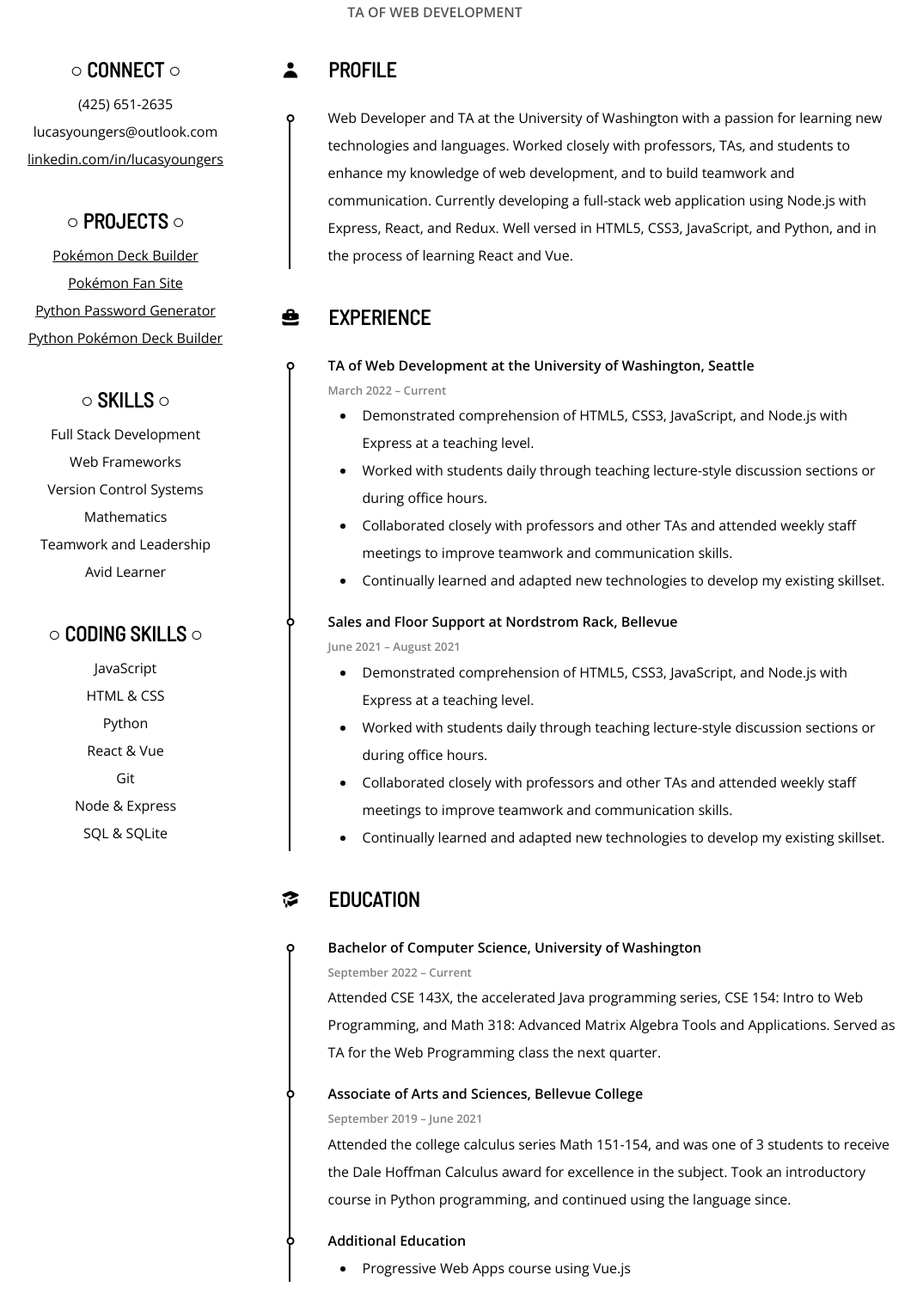
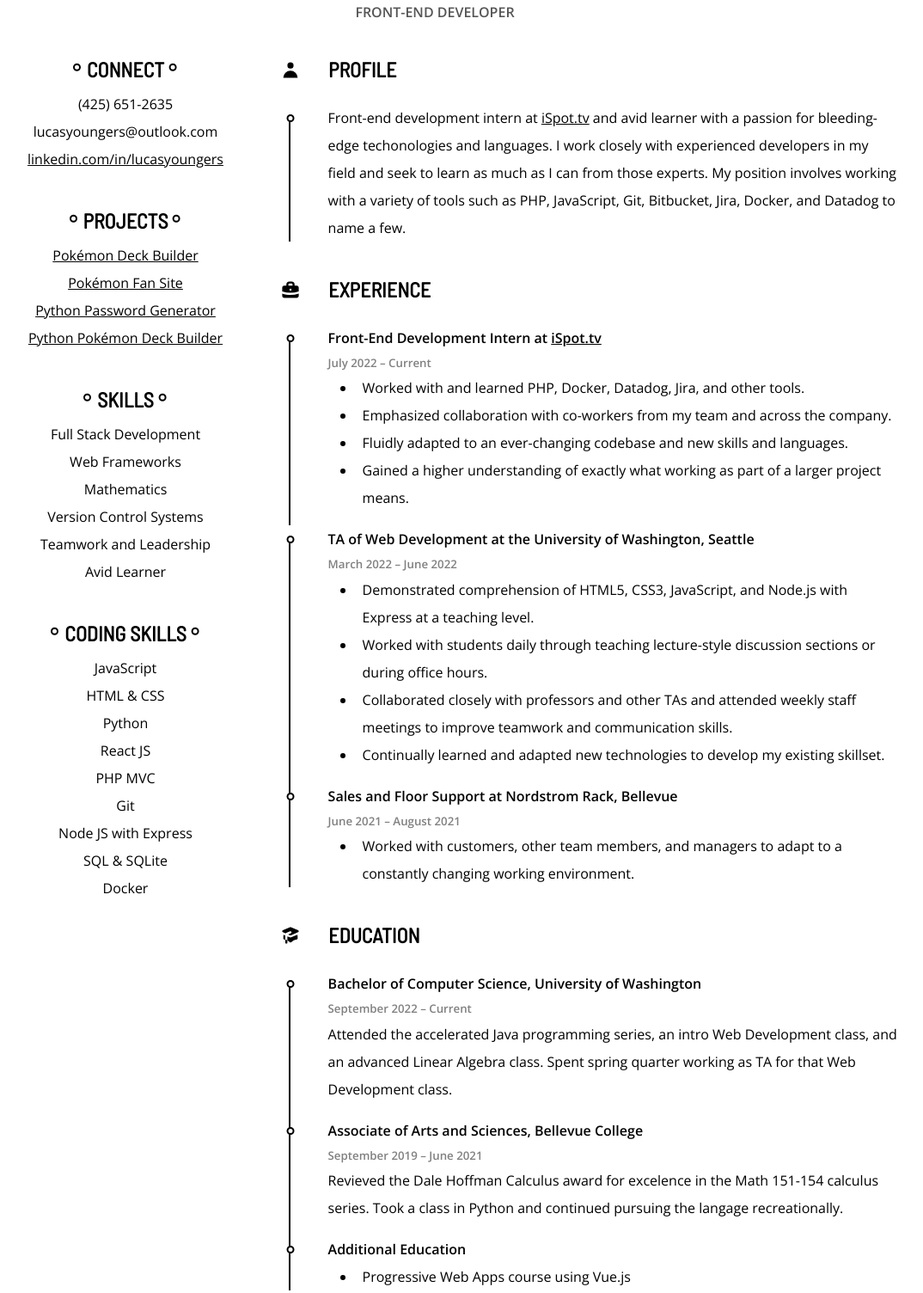
Before and after one commit to lucasyoungers/lucasyoungers.github.io, a plain HTML site: page index.html in a window 1280 px wide. Shown: the part 241-1745 px from the top of the page at 86% size, without its empty margins (134-1208 px from the left). Drawn offline with nearby package versions, Linux system fonts and the light colour scheme.

Commit message:
Updated resume to reflect work at iSpot

```diff
--- a/index.css
+++ b/index.css
@@ -68,12 +68,23 @@ a {
   text-transform: uppercase;
 }
 
+.left__heading::before,
+.left__heading::after {
+  content: "";
+  position: absolute;
+  background-color: white;
+  width: 5px;
+  height: 5px;
+  border: 2px solid black;
+  border-radius: 50%;
+}
+
 .left__heading::before {
-  content: "\25cb   ";
+  transform: translate(-1rem, 1.05rem);
 }
 
 .left__heading::after {
-  content: "   \25cb";
+  transform: translate(0.35rem, 1.05rem);
 }
 
 .right {
--- a/index.html
+++ b/index.html
@@ -12,7 +12,7 @@
   <header class="header">
     <img class="header__image" src="assets/profile.png" alt="a picture of myself">
     <h1 class="header__name">Lucas Youngers</h1>
-    <h2 class="header__position">TA of Web Development</h2>
+    <h2 class="header__position">Front-End Developer</h2>
   </header>
   <main class="content">
     <section class="right">
@@ -25,13 +25,12 @@
         </header>
         <main class="right__content">
           <p class="right__point--first">
-            Web Developer and TA at the University of Washington with a passion
-            for learning new technologies and languages. Worked closely with
-            professors, TAs, and students to enhance my knowledge of web
-            development, and to build teamwork and communication. Currently
-            developing a full-stack web application using Node.js with Express,
-            React, and Redux. Well versed in HTML5, CSS3, JavaScript, and
-            Python, and in the process of learning React and Vue.
+            Front-end development intern at <a href="https://www.ispot.tv">iSpot.tv</a>
+            and avid learner with a passion for bleeding-edge techonologies and
+            languages. I work closely with experienced developers in my field
+            and seek to learn as much as I can from those experts. My position
+            involves working with a variety of tools such as PHP, JavaScript,
+            Git, Bitbucket, Jira, Docker, and Datadog to name a few.
           </p>
         </main>
       </section>
@@ -45,8 +44,18 @@
         </header>
         <main class="right__content">
           <section>
+            <h4 class="right__content__heading right__point--first">Front-End Development Intern at <a href="https://www.ispot.tv">iSpot.tv</a></h4>
+            <h5 class="right__content__subheading">July 2022 &ndash; Current</h5>
+            <ul class="right__list">
+              <li class="right__item">Worked with and learned PHP, Docker, Datadog, Jira, and other tools.</li>
+              <li class="right__item">Emphasized collaboration with co-workers from my team and across the company.</li>
+              <li class="right__item">Fluidly adapted to an ever-changing codebase and new skills and languages.</li>
+              <li class="right__item">Gained a higher understanding of exactly what working as part of a larger project means.</li>
+            </ul>
+          </section>
+          <section>
             <h4 class="right__content__heading right__point--first">TA of Web Development at the University of Washington, Seattle</h4>
-            <h5 class="right__content__subheading">March 2022 &ndash; Current</h5>
+            <h5 class="right__content__subheading">March 2022 &ndash; June 2022</h5>
             <ul class="right__list">
               <li class="right__item">Demonstrated comprehension of HTML5, CSS3, JavaScript, and Node.js with Express at a teaching level.</li>
               <li class="right__item">Worked with students daily through teaching lecture-style discussion sections or during office hours.</li>
@@ -58,10 +67,10 @@
             <h4 class="right__content__heading right__point">Sales and Floor Support at Nordstrom Rack, Bellevue</h4>
             <h5 class="right__content__subheading">June 2021 &ndash; August 2021</h5>
             <ul class="right__list">
-              <li class="right__item">Demonstrated comprehension of HTML5, CSS3, JavaScript, and Node.js with Express at a teaching level.</li>
-              <li class="right__item">Worked with students daily through teaching lecture-style discussion sections or during office hours.</li>
-              <li class="right__item">Collaborated closely with professors and other TAs and attended weekly staff meetings to improve teamwork and communication skills.</li>
-              <li class="right__item">Continually learned and adapted new technologies to develop my existing skillset.</li>
+              <li class="right__item">Worked with customers, other team members, and managers to adapt to a constantly changing working environment.</li>
+              <!-- <li class="right__item">Maintained and continually updated knowledge of the store in order to more accurately help customers and co-workers.</li>
+              <li class="right__item">Approached browsing customers to initiate conversations to determine buying preferences.</li>
+              <li class="right__item">Achieved sales goals and service targets by cultivating and securing new customer relationships.</li> -->
             </ul>
           </section>
         </main>
@@ -78,18 +87,17 @@
             <h4 class="right__content__heading right__point--first">Bachelor of Computer Science, University of Washington</h4>
             <h5 class="right__content__subheading">September 2022 &ndash; Current</h5>
             <p>
-              Attended CSE 143X, the accelerated Java programming series, CSE 154: Intro to Web
-              Programming, and Math 318: Advanced Matrix Algebra Tools and Applications. Served as
-              TA for the Web Programming class the next quarter.
+              Attended the accelerated Java programming series, an intro Web Development class, and
+              an advanced Linear Algebra class. Spent spring quarter working as TA for that Web
+              Development class.
             </p>
           </section>
           <section>
             <h4 class="right__content__heading right__point">Associate of Arts and Sciences, Bellevue College</h4>
             <h5 class="right__content__subheading">September 2019 &ndash; June 2021</h5>
             <p>
-              Attended the college calculus series Math 151-154, and was one of 3 students to
-              receive the Dale Hoffman Calculus award for excellence in the subject. Took an
-              introductory course in Python programming, and continued using the language since.
+              Revieved the Dale Hoffman Calculus award for excelence in the Math 151-154 calculus
+              series. Took a class in Python and continued pursuing the langage recreationally.
             </p>
           </section>
           <section>
@@ -120,8 +128,8 @@
         <ul class="no-bullets">
           <li>Full Stack Development</li>
           <li>Web Frameworks</li>
+          <li>Mathematics</li>
           <li>Version Control Systems</li>
-          <li>Mathematics</li>
           <li>Teamwork and Leadership</li>
           <li>Avid Learner</li>
         </ul>
@@ -132,10 +140,12 @@
           <li>JavaScript</li>
           <li>HTML &amp; CSS</li>
           <li>Python</li>
-          <li>React &amp; Vue</li>
+          <li>React JS</li>
+          <li>PHP MVC</li>
           <li>Git</li>
-          <li>Node &amp; Express</li>
+          <li>Node JS with Express</li>
           <li>SQL &amp; SQLite</li>
+          <li>Docker</li>
         </ul>
       </section>
     </section>
```
